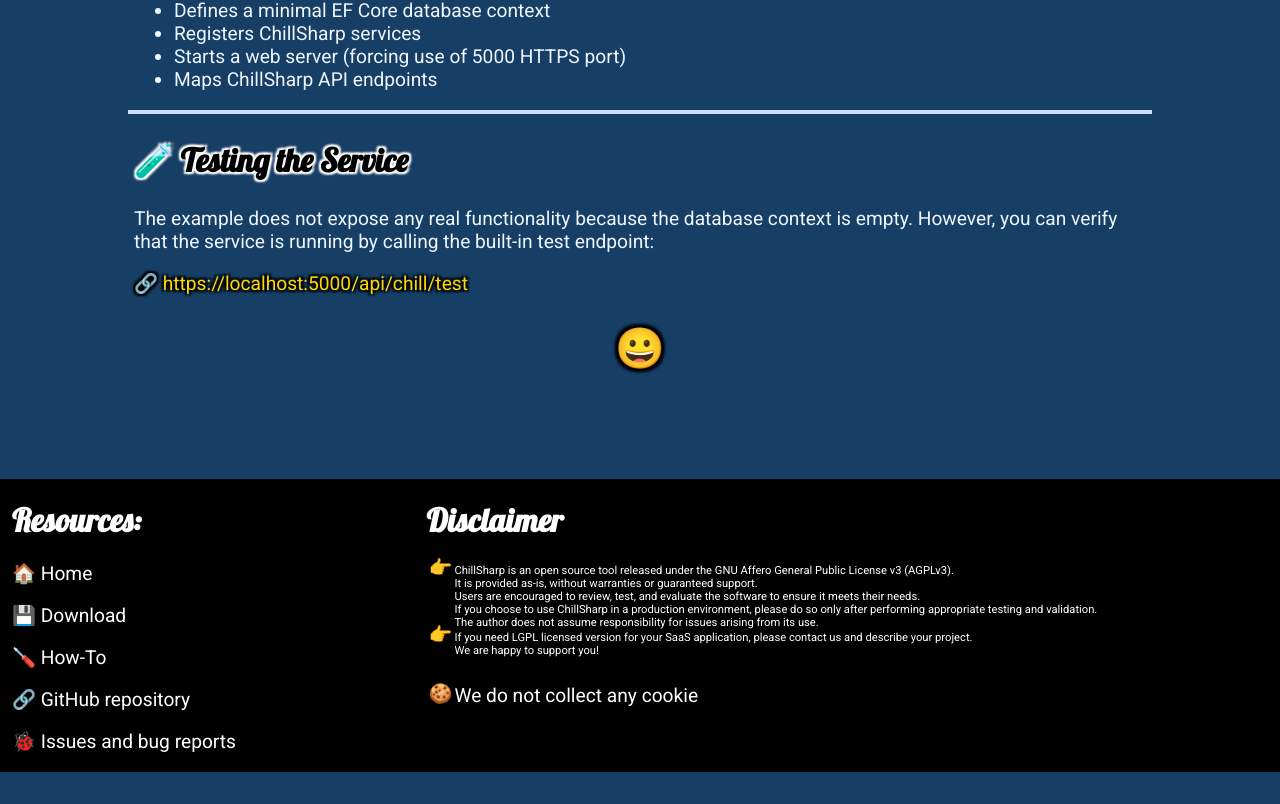
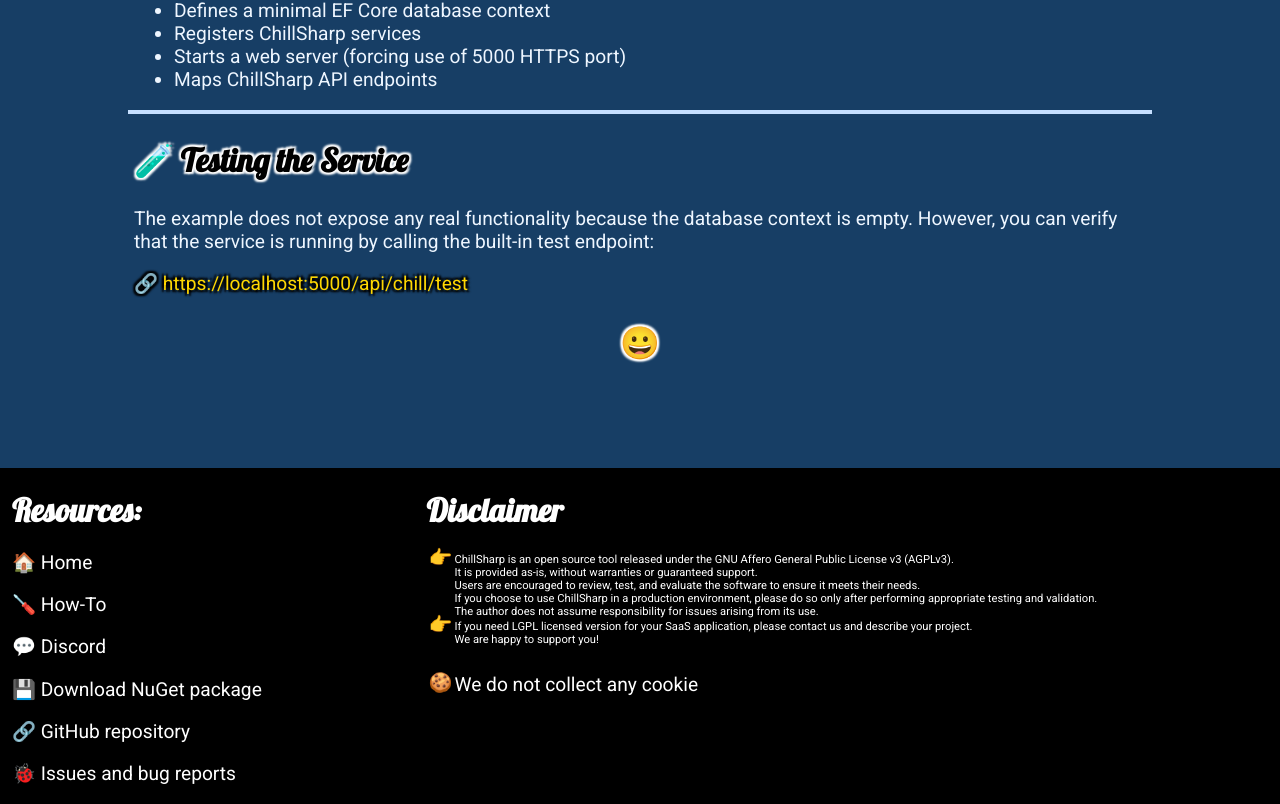
Before and after one commit to e-500/chill-sharp-www, an Angular app: page /how-to-basic in a window 1280 px wide. Shown: the part 1713-2517 px from the top of the page. Before the commit the page ends 2485 px from the top, so only its background shows below. Built offline with nearby package versions, Linux system fonts and the light colour scheme; no server answers.

Commit message:
Added discord link on footer

```diff
--- a/src/app/footer/footer.component.html
+++ b/src/app/footer/footer.component.html
@@ -2,8 +2,9 @@
   <div style="width: 33%;">
     <h1>Resources:</h1>
     <p style="font-size: 1.2rem;">🏠 <a style="font-size: 1.2rem;" routerLink="/">Home</a></p>
-    <p style="font-size: 1.2rem;">💾 <a style="font-size: 1.2rem;" target="_blank" href="https://github.com/e-500/chill-sharp/releases">Download</a></p>
     <p style="font-size: 1.2rem;">🪛 <a style="font-size: 1.2rem;" routerLink="/how-to">How-To</a></p>
+    <p style="font-size: 1.2rem;">💬 <a style="font-size: 1.2rem;" target="_blank" href="https://discord.com/channels/1457791508521685141/1457791511310762089">Discord</a></p>
+    <p style="font-size: 1.2rem;">💾 <a style="font-size: 1.2rem;" target="_blank" href="https://github.com/e-500/chill-sharp/releases">Download NuGet package</a></p>
     <p style="font-size: 1.2rem;">🔗 <a style="font-size: 1.2rem;" target="_blank" href="https://github.com/e-500/chill-sharp">GitHub repository</a></p>
     <p style="font-size: 1.2rem;">🐞 <a style="font-size: 1.2rem;" target="_blank" href="https://github.com/e-500/chill-sharp/issues">Issues and bug reports</a></p>
   </div>
--- a/src/app/home/home.component.html
+++ b/src/app/home/home.component.html
@@ -97,7 +97,7 @@
       <p><a routerLink="/how-to-basic">How to do a basic setup </a></p>
     </div>
 
-    <h1 style="text-align: center;">😀</h1>
+    <h2 style="text-align: center;">😀</h2>
 
   </div>
   <div right>
--- a/src/app/how-to/basic/basic.component.html
+++ b/src/app/how-to/basic/basic.component.html
@@ -95,7 +95,7 @@
         However, you can verify that the service is running by calling the built-in test endpoint:</p>
       <p><a target="_blank" href="https://localhost:5000/api/chill/test">https://localhost:5000/api/chill/test</a></p>
 
-      <h1 style="text-align: center;">😀</h1>
+      <h2 style="text-align: center;">😀</h2>
 
     </div>
 
--- a/src/app/how-to/install-nuget-package/install-nuget-package.component.html
+++ b/src/app/how-to/install-nuget-package/install-nuget-package.component.html
@@ -89,7 +89,7 @@
       </ul>
       <p>Visual Studio will now reference the package exactly as if it were installed from nuget.org.</p>
 
-      <h1 style="text-align: center;">😀</h1>
+      <h2 style="text-align: center;">😀</h2>
 
     </div>
   </div>
```
